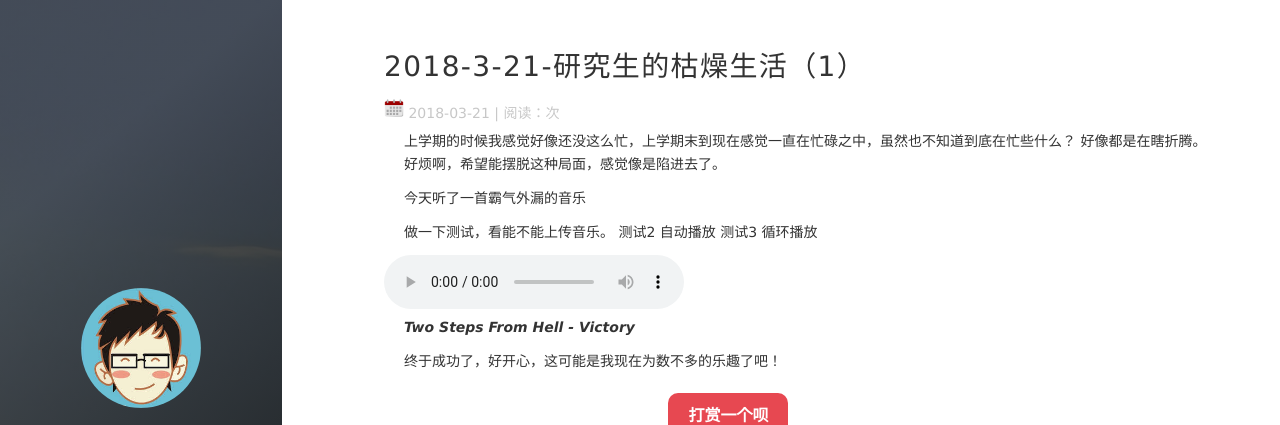
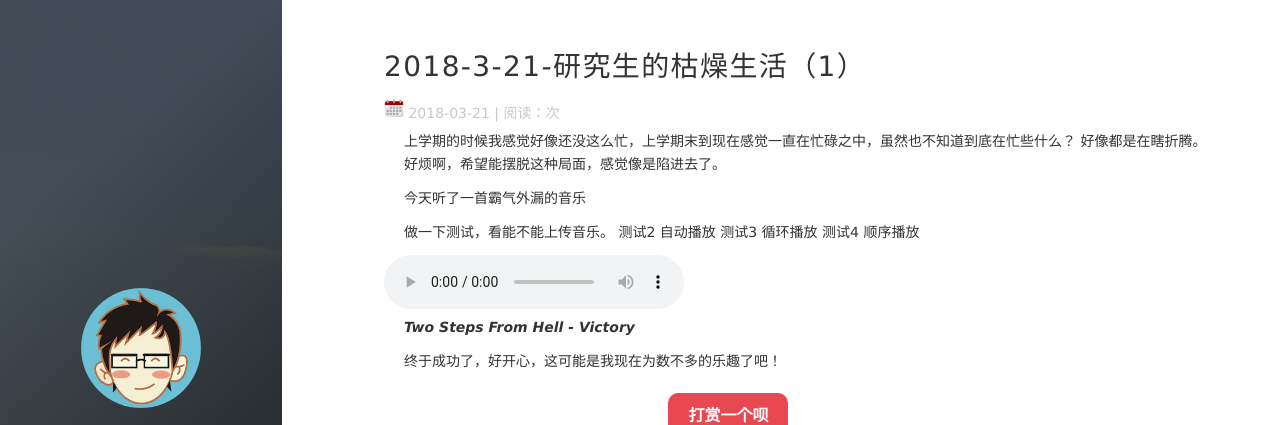
Before and after one commit to tfxidian/tfxidianbackup, a Jekyll site: the page built from _posts/2018-3-21-研究生的枯燥生活（1）.md, in a window 1280 px wide. Shown: the top 425 px of the page. Built offline with Jekyll 4.4.1, drawn with Linux system fonts in a browser that asks for light colours; nearby versions of some CDN libraries; our own code applies the rules of GitHub Pages for plain Markdown files; comment, search, counter and statistics services are not loaded.

Commit message:
修改文件: _posts/2018-3-21-研究生的枯燥生活（1）.md

```diff
--- a/_posts/2018-3-21-研究生的枯燥生活（1）.md
+++ b/_posts/2018-3-21-研究生的枯燥生活（1）.md
@@ -15,6 +15,7 @@ grammar_cjkRuby: true
   做一下测试，看能不能上传音乐。
   测试2 自动播放
   测试3 循环播放
+  测试4 顺序播放
 
 <audio controls autoplay height="100" width="100" >
   <source src="/audio/Two Steps From Hell - Victory.mp3" type="audio/mpeg">
```
